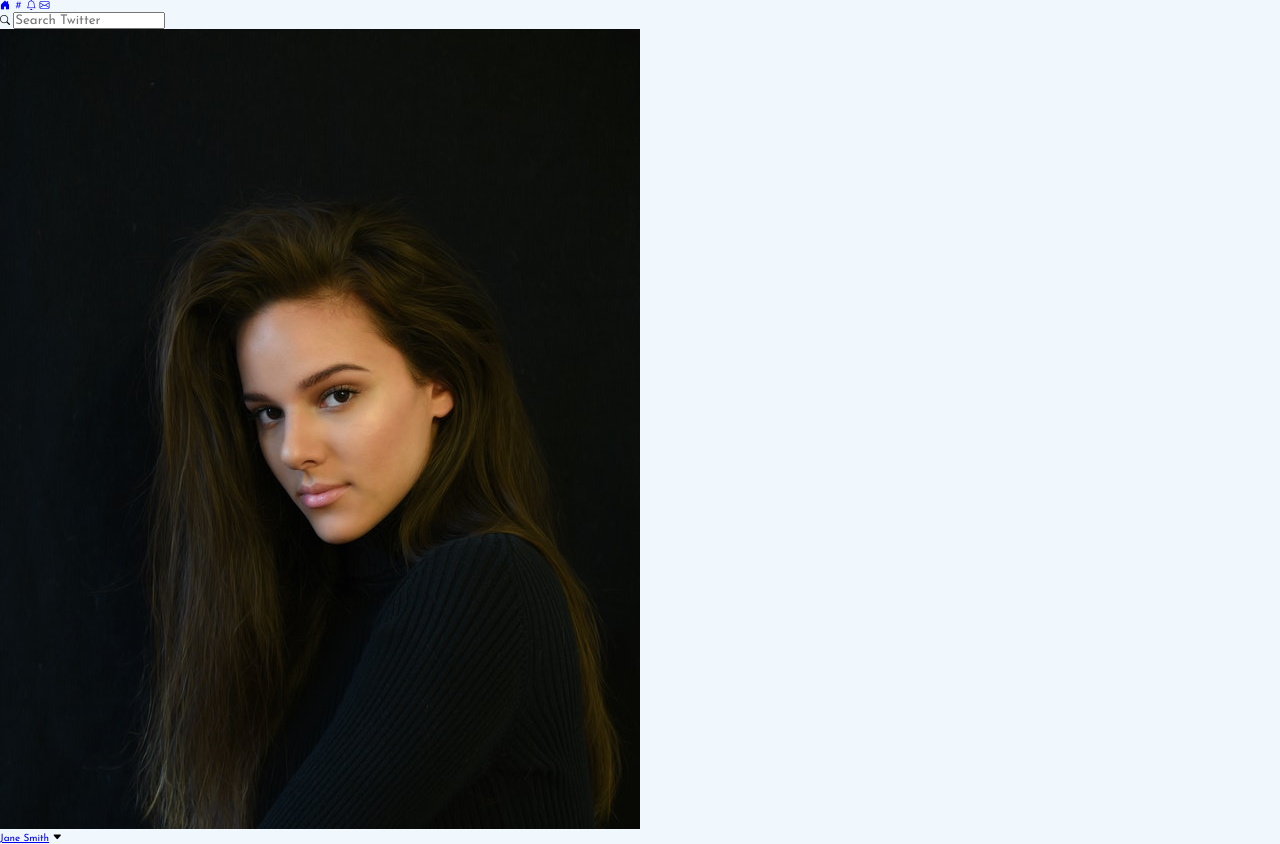
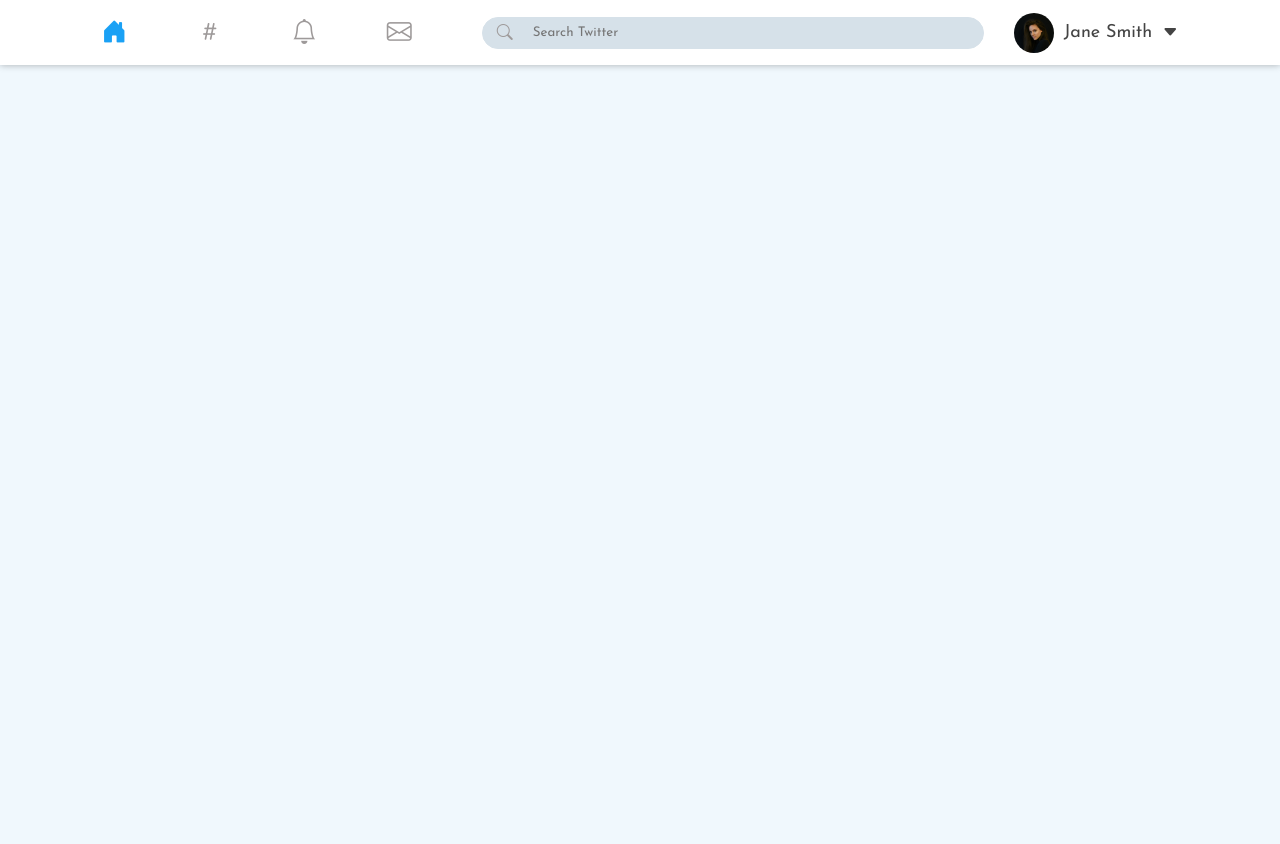
Before and after one commit to Daud94/twitter_clone, a website: page index.html in a window 1280 px wide. After the commit the page ends 800 px from the top, so only its background shows below. Drawn offline with nearby package versions, Linux system fonts and the light colour scheme.

Commit message:
styling navigation

```diff
--- a/index.html
+++ b/index.html
@@ -135,7 +135,7 @@
             <input type="text" placeholder="Search Twitter"class="search-bar-input">
         </div>
         <div class="user">
-            <div class="user-image">
+            <div class="user-img-wrapper">
                 <img src="images/user1.jpg" alt="">
             </div>
             <a href="#" class="user-link">Jane Smith</a>
--- a/style.css
+++ b/style.css
@@ -267,14 +267,16 @@ body {
     display: grid;
     grid-template-columns: 10rem 8fr;
     grid-template-rows: 2fr 1fr;
-    box-shadow: 0 0 .5rem rgba(0,0, 0, .3);
+    box-shadow: 0 0 .5rem rgba(0, 0, 0, .3);
 }
+
 .login-content {
-    grid-column:  2 / -1;
+    grid-column: 2 / -1;
     grid-row: 1 / 2;
     padding: 5rem 0 1rem 0;
 }
-.login-content h2{
+
+.login-content h2 {
     font-size: 2.4rem;
     margin-bottom: 3rem;
 }
@@ -283,7 +285,8 @@ body {
     display: flex;
     flex-direction: column;
 }
-.login-form input:not(.login-form-checkbox){
+
+.login-form input:not(.login-form-checkbox) {
     width: 30rem;
     height: 3.5rem;
     margin-bottom: 1rem;
@@ -293,6 +296,7 @@ body {
     font-size: 1.5rem;
     transition: background-color .3s;
 }
+
 .login-form input:focus {
     background-color: #d9ebf7;
 }
@@ -303,7 +307,7 @@ body {
     flex-direction: row;
 }
 
-.login-form button{
+.login-form button {
     padding: 1rem 1.5rem;
     background-color: #1aa1f5;
     color: white;
@@ -314,16 +318,17 @@ body {
     margin-right: 1rem;
 }
 
-.login-form-checkbox{
+.login-form-checkbox {
     margin-right: .5rem;
 }
 
-.login-form label{
+.login-form label {
     font-size: 1.6rem;
     font-weight: 300;
     margin-right: 1rem;
     align-self: center;
 }
+
 .login-form a {
     text-decoration: none;
     font-size: 1.6rem;
@@ -331,8 +336,8 @@ body {
     align-self: center;
 }
 
-.login-footer{
-    grid-column:  1 / -1;
+.login-footer {
+    grid-column: 1 / -1;
     grid-row: 2 /  -1;
     background-color: #edf3f7;
     padding-left: 10rem;
@@ -352,5 +357,99 @@ body {
     text-decoration: none;
     color: #1aa1f5;
 }
+
 /*!*end of login page nav*!*/
 /*end of login page*/
+/*feeds page*/
+.feeds-page {
+    width: 100%;
+    height: 100vh;
+}
+
+/*feeds nav*/
+.feeds-nav {
+    position: fixed;
+    width: 100%;
+    height: 6.5rem;
+    background-color: white;
+    display: flex;
+    justify-content: center;
+    box-shadow: 0 0 .7rem rgba(0, 0, 0, .3);
+}
+
+.icons{
+   display: flex;
+    align-items: center;
+}
+.icons a {
+    text-decoration: none;
+    margin-right: 7rem;
+    font-size: 2.5rem;
+    color: #9e9a9a;
+}
+
+.icons .active {
+    color: #1aa1f5;
+}
+
+.search-bar{
+    align-self: center;
+    display: flex;
+    align-items: center;
+    position: relative;
+}
+
+.search-bar-input{
+    width: 45rem;
+    height: 3rem;
+    border: .1rem solid #d6e1e9;
+    border-radius: 3rem;
+    background-color: #d6e1e9;
+    padding-left: 5rem;
+    transition: all 0.3s;
+}
+
+.search-bar-input:focus{
+    background-color: white;
+    border-color: #1aa1f5;
+}
+
+.search-bar i {
+    position: absolute;
+    left: 1.5rem;
+    font-size: 1.6rem;
+    color: #9e9a9a;
+
+}
+.user{
+    display: flex;
+    margin-left: 3rem;
+    align-items: center;
+    cursor: pointer;
+}
+
+.user-img-wrapper{
+    width: 4rem;
+    height: 4rem;
+}
+.user-img-wrapper img{
+    width: 100%;
+    height: 100%;
+    object-fit: cover;
+    border-radius: 50%;
+}
+
+.user-link{
+    margin: 0 1rem;
+    text-decoration: none;
+    font-size: 1.8rem;
+    color: #444444;
+}
+
+.user i {
+    color: #444444;
+    font-size: 1.6rem;
+}
+
+/*end of feeds nav*/
+/*end of feeds page*/
```
